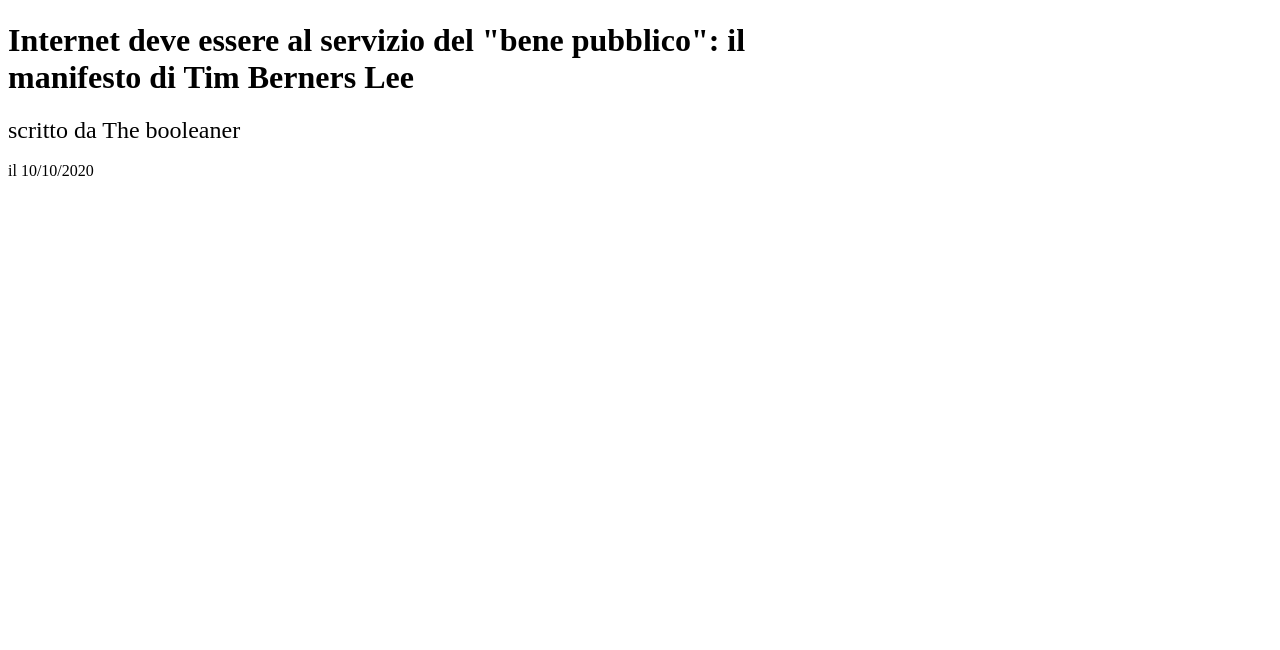
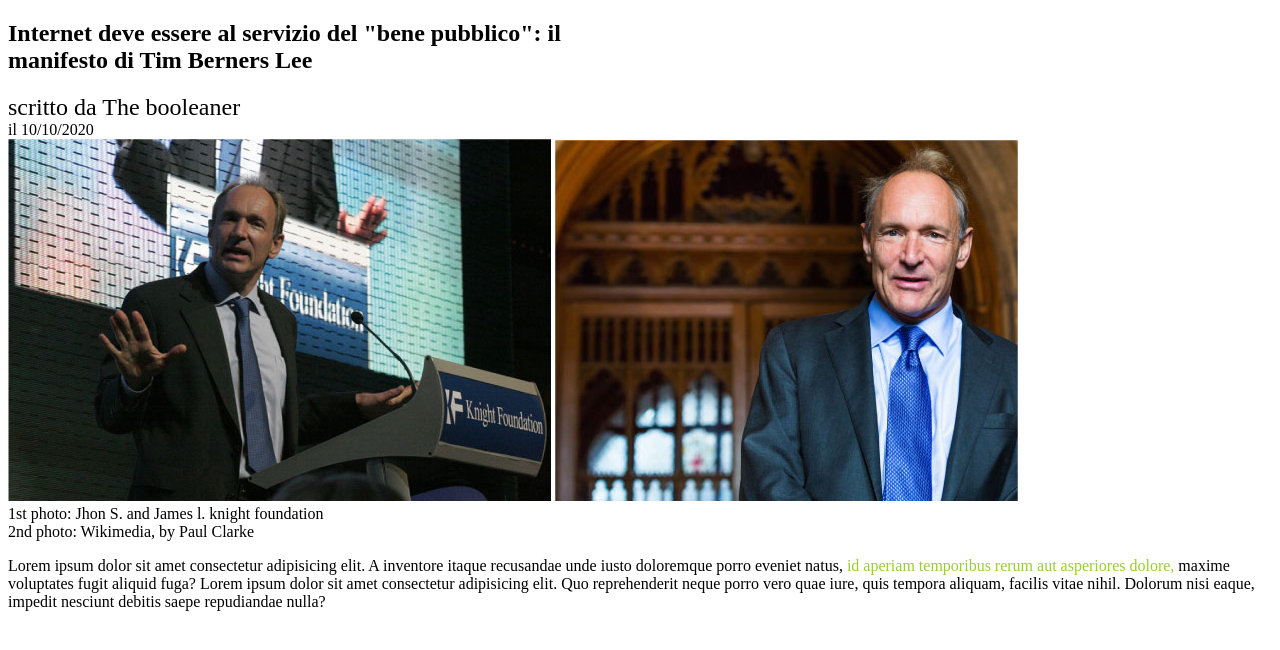
Before and after one commit to CodeYouness/html-css-booleaner, a plain HTML site: page index.html in a window 1280 px wide. Shown: the part 44-694 px from the top of the page. Drawn offline with Linux system fonts and the light colour scheme.

Commit message:
added "paragrafo"

```diff
--- a/css/style.css
+++ b/css/style.css
@@ -11,3 +11,7 @@
 .autore {
     font-size: x-large;
 }
+
+.background-color-yellow {
+    color: yellowgreen;
+}
--- a/index.html
+++ b/index.html
@@ -9,20 +9,49 @@
 </head>
 
 <body>
+
+    <!-- Testa del sito  -->
     <header>
         <section class="top-image">
             <img src="./img/logo.svg" alt="logo-boolean" id="logo-boolean">
     </header>
 
     <main>
-        <h1>Internet deve essere al servizio del "bene pubblico": il <br> manifesto di Tim Berners Lee</h1>
-        <div class="autore">
-            scritto da <span>The booleaner</span>
-        </div><br>
-        <div class="data">
-            il 10/10/2020
-        </div>
 
+        <!-- Titolo e sottotitolo -->
+        <section>
+            <h1>Internet deve essere al servizio del "bene pubblico": il <br> manifesto di Tim Berners Lee</h1>
+            <span class="autore">
+                scritto da <span>The booleaner</span>
+            </span><br>
+            <span class="data">
+                il 10/10/2020
+            </span>
+        </section>
+
+        <!-- Img + descrizione -->
+        <section>
+            <img src="./img/tim-1.jpg" alt="tim-1">
+            <img src="./img/tim-2.jpg" alt="tim-2">
+            <br>
+            <span>1st photo: Jhon S. and James l. knight foundation</span>
+            <br>
+            <span>2nd photo: Wikimedia, by Paul Clarke</span>
+        </section>
+
+        <!-- Paragrafo + tabella -->
+        <section>
+            <p>
+                Lorem ipsum dolor sit amet consectetur adipisicing elit. A inventore itaque recusandae unde iusto
+                doloremque porro eveniet natus, <span class="background-color-yellow">id aperiam temporibus rerum aut
+                    asperiores dolore,</span> maxime
+                voluptates
+                fugit aliquid fuga? Lorem ipsum dolor sit amet consectetur adipisicing elit. Quo reprehenderit neque
+                porro vero quae iure, quis tempora aliquam, facilis vitae nihil. Dolorum nisi eaque, impedit nesciunt
+                debitis saepe repudiandae nulla?
+            </p>
+
+        </section>
     </main>
 
     <footer>
```
